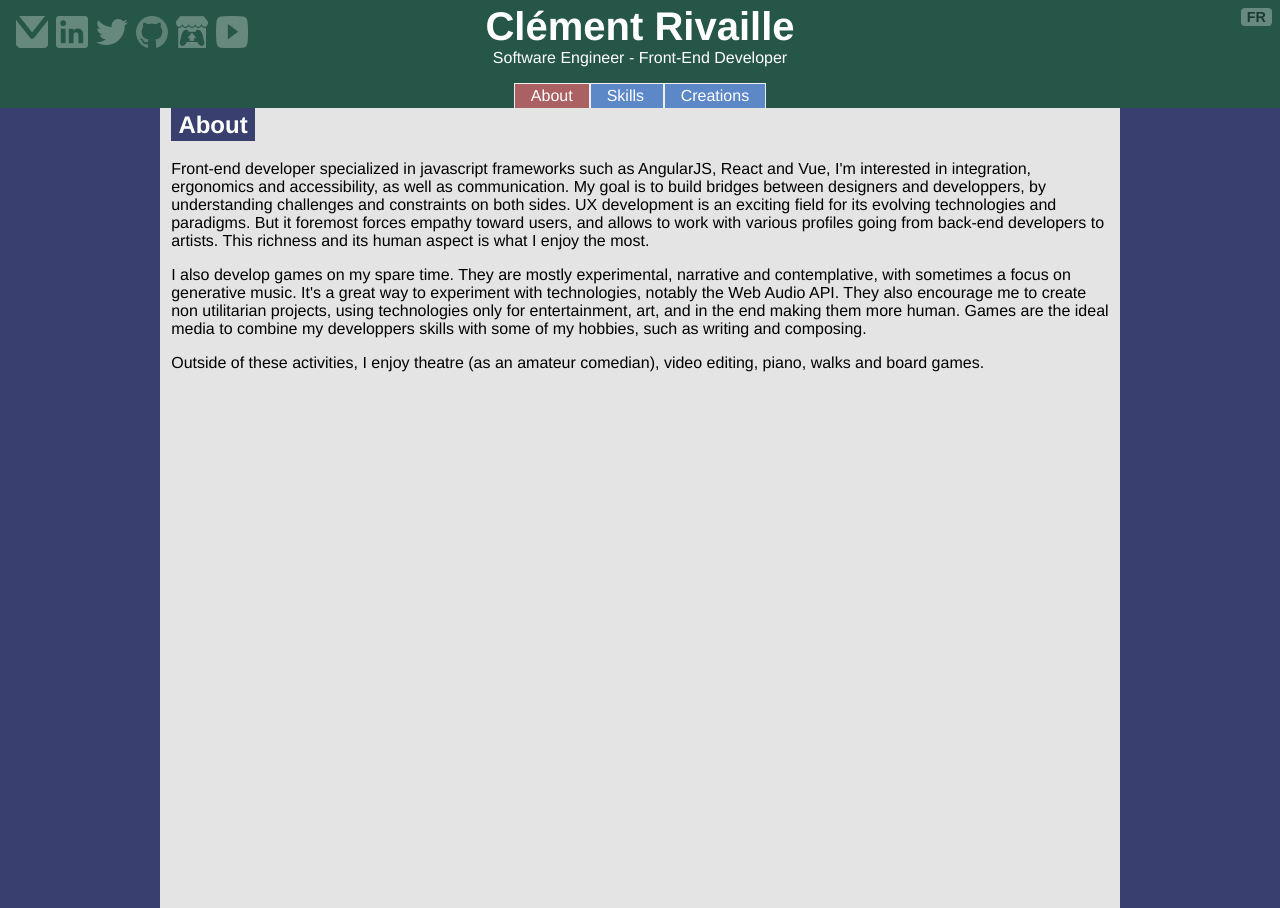
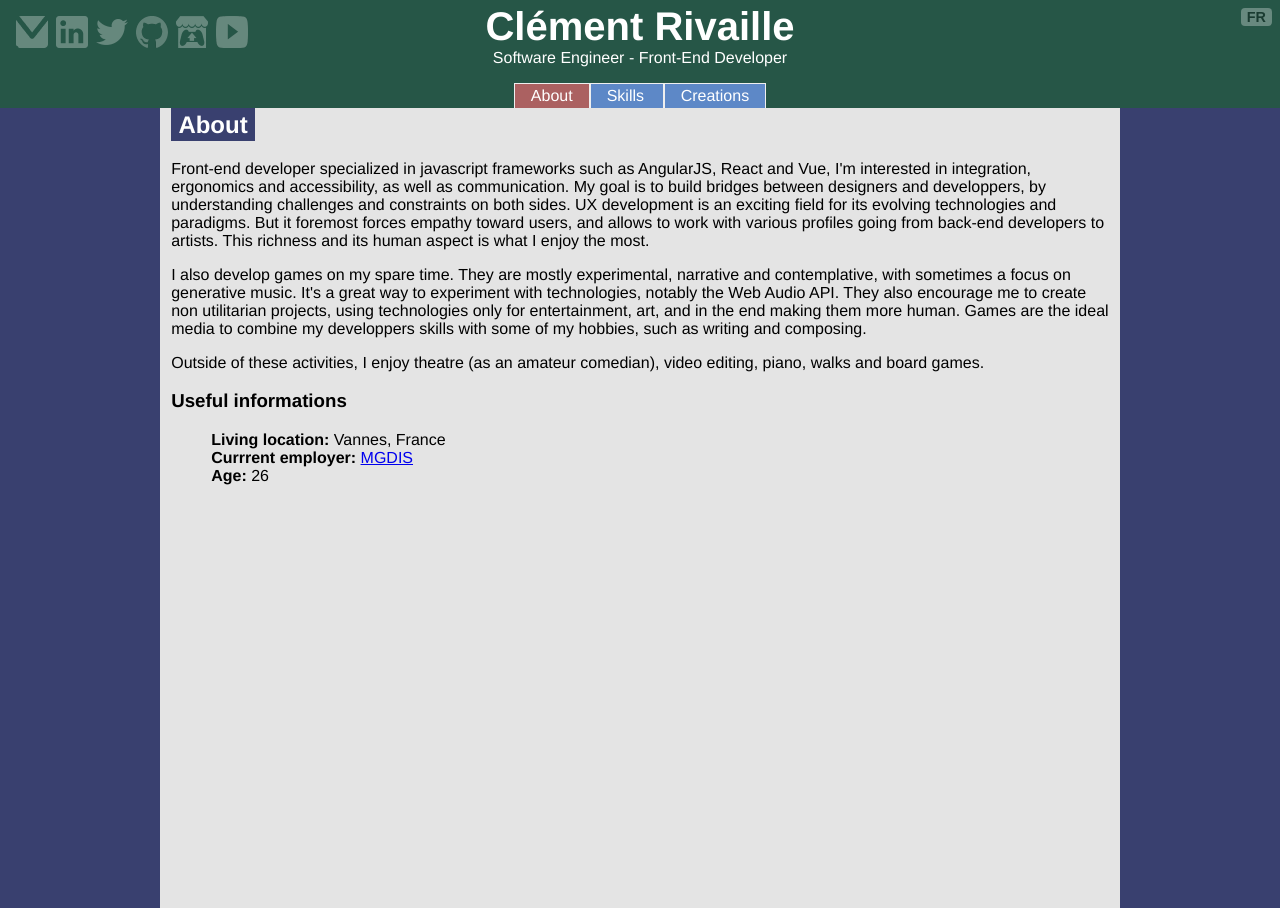
Before and after one commit to ClementRivaille/ClementRivaille.github.io, a Vue app: page /#/about in a window 1280 px wide. Built offline with nearby package versions, Linux system fonts and the light colour scheme.

Commit message:
feat(about): add useful informations

```diff
--- a/src/components/About.vue
+++ b/src/components/About.vue
@@ -4,6 +4,15 @@
   <p>{{ $t('about.dev') }}</p>
   <p>{{ $t('about.games') }}</p>
   <p>{{ $t('about.perso') }}</p>
+
+  <div class="useful">
+    <h3> {{ $t('about.useful.title' ) }} </h3>
+    <ul>
+      <li> <strong>{{ $t('about.useful.location') }}</strong> Vannes, France </li>
+      <li> <strong>{{ $t('about.useful.employer') }}</strong> <a href="https://www.mgdis.fr">MGDIS</a></li>
+      <li> <strong>{{ $t('about.useful.age') }}</strong> {{ age }}</li>
+    </ul>
+  </div>
 </div>
 </template>
 
@@ -11,10 +20,16 @@
 export default {
   name: 'about',
   data() {
-    return {};
+    // Calculate age…
+    const birth = new Date('1991/10/06');
+    const age = Math.floor((new Date() - birth) / 1000 / 60 / 60 / 24 / 365);
+    return { age };
   },
 };
 </script>
 
 <style>
+ul {
+  list-style: none;
+}
 </style>
--- a/src/i18n/en.json
+++ b/src/i18n/en.json
@@ -11,7 +11,13 @@
     "title": "About",
     "dev": "Front-end developer specialized in javascript frameworks such as AngularJS, React and Vue, I'm interested in integration, ergonomics and accessibility, as well as communication. My goal is to build bridges between designers and developpers, by understanding challenges and constraints on both sides. UX development is an exciting field for its evolving technologies and paradigms. But it foremost forces empathy toward users, and allows to work with various profiles going from back-end developers to artists. This richness and its human aspect is what I enjoy the most.",
     "games": "I also develop games on my spare time. They are mostly experimental, narrative and contemplative, with sometimes a focus on generative music. It's a great way to experiment with technologies, notably the Web Audio API. They also encourage me to create non utilitarian projects, using technologies only for entertainment, art, and in the end making them more human. Games are the ideal media to combine my developpers skills with some of my hobbies, such as writing and composing.",
-    "perso": "Outside of these activities, I enjoy theatre (as an amateur comedian), video editing, piano, walks and board games."
+    "perso": "Outside of these activities, I enjoy theatre (as an amateur comedian), video editing, piano, walks and board games.",
+    "useful": {
+      "title": "Useful informations",
+      "age": "Age:",
+      "location": "Living location:",
+      "employer": "Currrent employer:"
+    }
   },
   "skills": {
     "title": "Skills & Experiences",
--- a/src/i18n/fr.json
+++ b/src/i18n/fr.json
@@ -11,7 +11,13 @@
     "title": "Présentation",
     "dev": "Développeur front-end spécialisé dans les frameworks javascript tels qu'AngularJS, React et Vue, je m'intéresse à l'intégration, l'ergonomie et l'accessibilité, ainsi qu'à la communication. Mon objectif est de créer le pont entre les designers et les développeurs, en ayant conscience des défis et contraintes de chaque côté. Le développement d'interfaces est un domaine passionant pour ses technologies et méthodes en constante évolution. Mais c'est surtout une profession forçant à l'empathie envers les utilisateurs, et permettant de travailler au sein de profils variés, allant de développeurs back-end jusqu'aux artistes. Cette richesse et ses aspects humains sont ce que j'apprécie en priorité.",
     "games": "Je développe aussi des jeux sur mon temps libre. Ils sont pour la plupart expérimentaux, narratifs ou contemplatifs, avec parfois une focalisation sur la musique générative. C'est une manière efficace d'expérimenter avec des technologies, notamment la Web Audio API. Ces jeux m'encouragent aussi à créer des projets non-uitilitaires, n'employant les technologies que pour le divertissement ou l'art, et ainsi les rendre plus humaines. Le jeu-vidéo est le medium idéal pour combiner mes compétences de développeurs avec d'autres passions, comme l'écriture ou la composition.",
-    "perso": "En dehors de ces activités, j'aime le théâtre (en tant que comédien amateur), le montage vidéo, le piano, les marches et les jeux de société."
+    "perso": "En dehors de ces activités, j'aime le théâtre (en tant que comédien amateur), le montage vidéo, le piano, les marches et les jeux de société.",
+    "useful": {
+      "title": "Infos pratiques",
+      "age": "Âge :",
+      "location": "Lieu de résidence :",
+      "employer": "Employeur :"
+    }
   },
   "skills": {
     "title": "Compétences et expériences",
```
